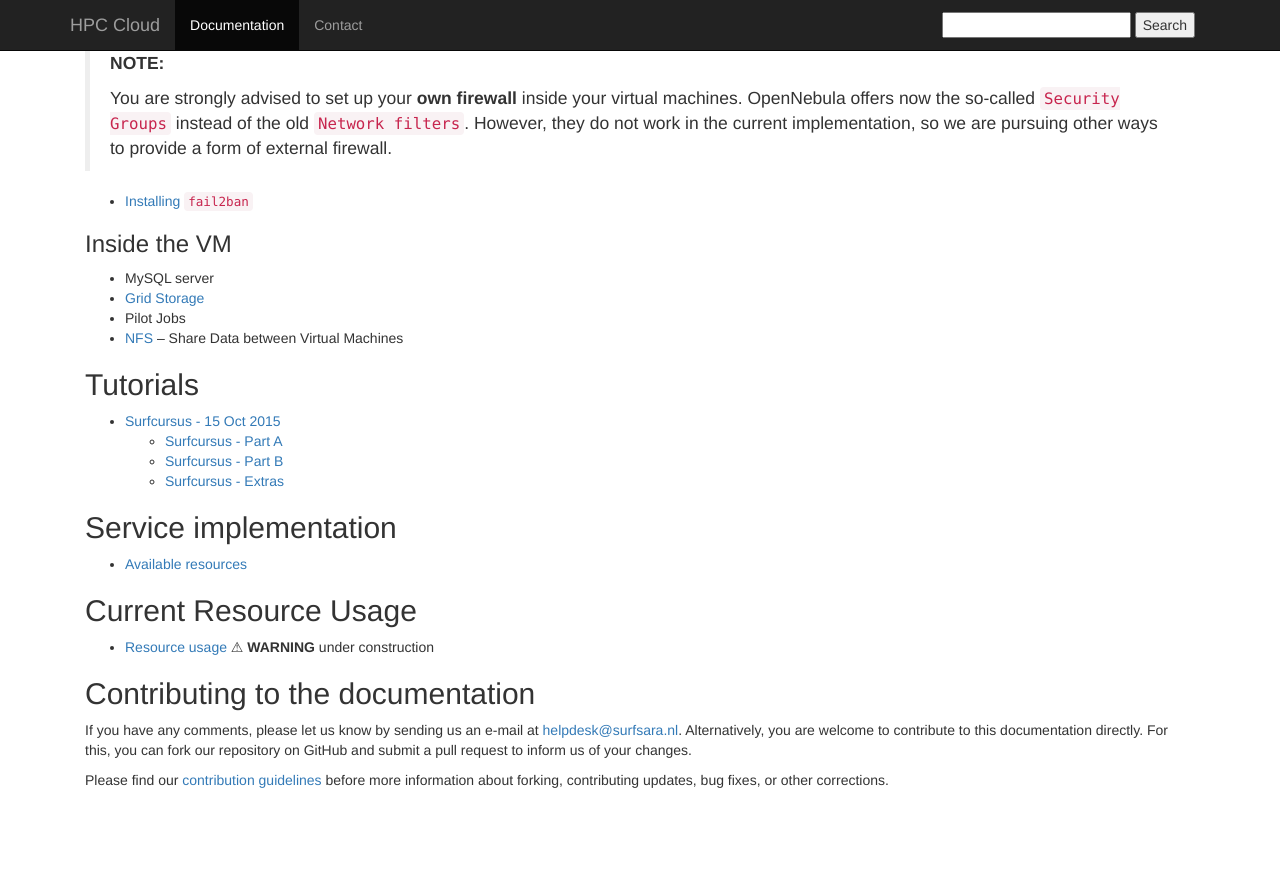
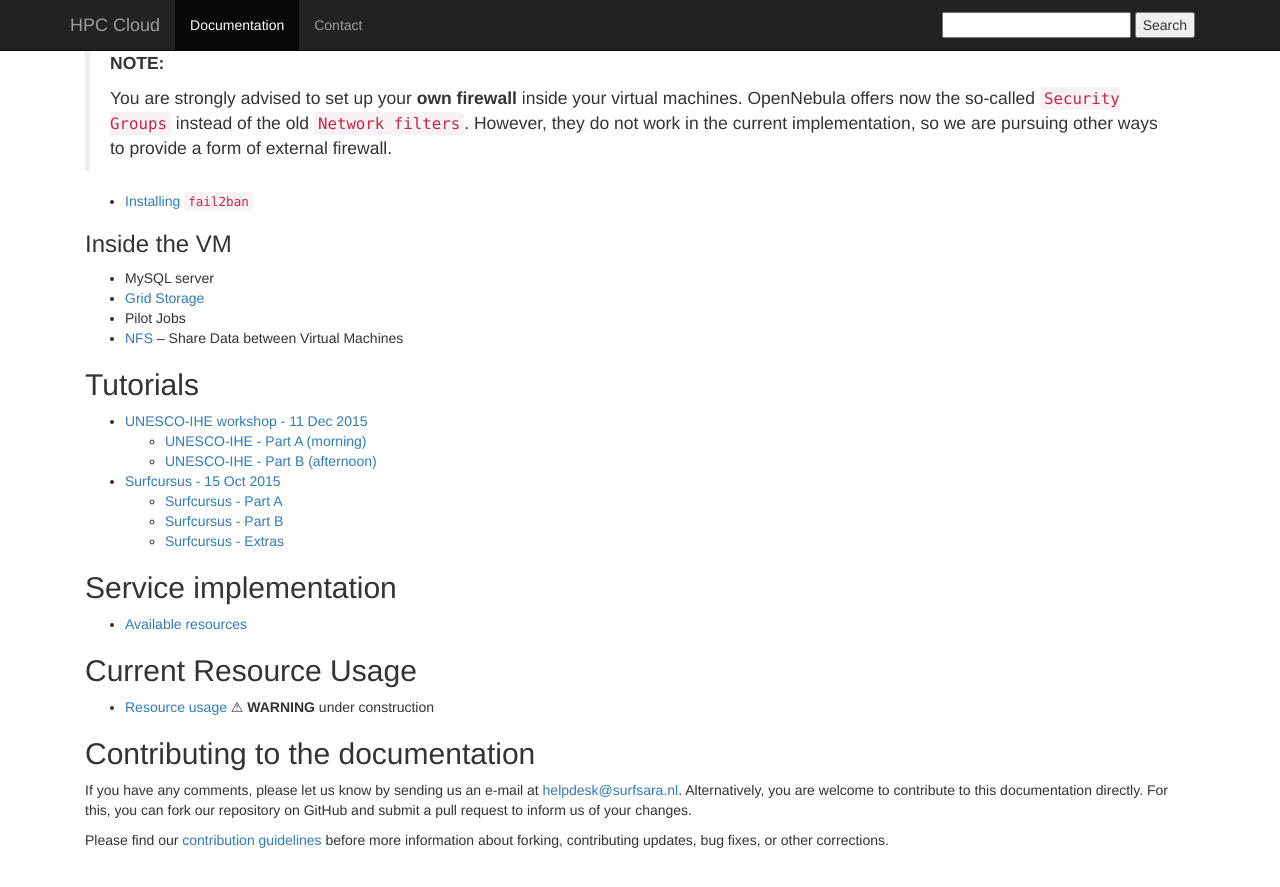
Before and after one commit to sara-nl/clouddocs, a Jekyll site: the page built from index.markdown, in a window 1280 px wide and 900 px high, scrolled down 1210 px. Shown: the top 887 px of the window. Built offline with Jekyll 4.4.1, drawn with Linux system fonts in a browser that asks for light colours; nearby versions of some CDN libraries; before the commit the page ends 2050 px from its top, so only the background shows below that.

Commit message:
Update index.markdown

```diff
--- a/index.markdown
+++ b/index.markdown
@@ -66,6 +66,9 @@ layout: default
 * [NFS](NFS) &ndash; Share Data between Virtual Machines
 
 ## Tutorials
+* [UNESCO-IHE workshop - 11 Dec 2015](wshop-uihe-2015-12-11)
+  * [UNESCO-IHE - Part A (morning)](wshop-uihe-part-A-2015-Dec-11)
+  * [UNESCO-IHE - Part B (afternoon)](wshop-uihe-part-B-2015-Dec-11)
 * [Surfcursus - 15 Oct 2015](surfcursus-2015-Oct-15)
   * [Surfcursus - Part A](surfcursus-part-A-2015-Oct-15)
   * [Surfcursus - Part B](surfcursus-part-B-2015-Oct-15)
```
